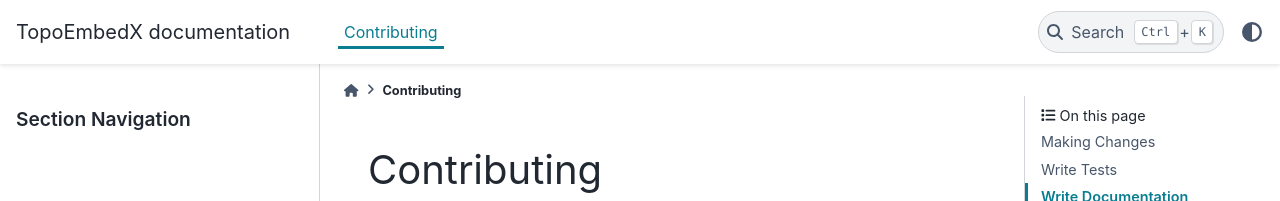
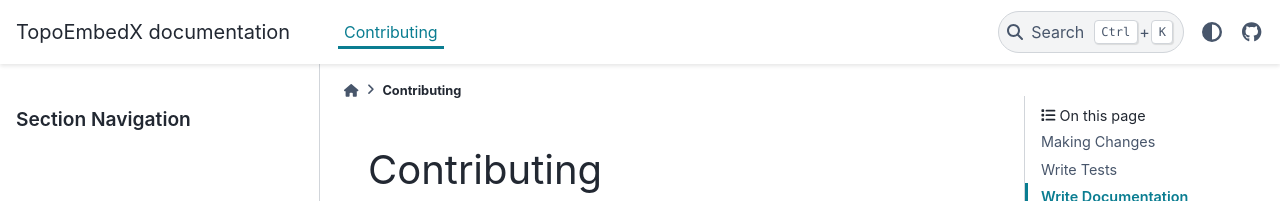
Before and after one commit to pyt-team/TopoEmbedX, a Sphinx documentation site: the page built from docs/contributing/index.rst, in a window 1280 px wide. Shown: the top 201 px of the page. Built offline with Sphinx 7.4.7 and the PyData theme 0.15.4, drawn with Linux system fonts in a browser that asks for light colours; pages that are not in the unit, such as notebooks, are missing from menus.

```diff
--- a/docs/conf.py
+++ b/docs/conf.py
@@ -17,6 +17,17 @@ extensions = [
     "sphinx.ext.viewcode",
     "sphinx_gallery.load_style",
 ]
+
+html_theme_options = {
+    "icon_links": [
+        {
+            "name": "GitHub",
+            "url": "https://github.com/pyt-team/TopoEmbedX",
+            "icon": "fa-brands fa-github",
+            "type": "fontawesome",
+        }
+   ]
+}
 
 # Configure nbsphinx for notebook execution
 nbsphinx_execute_arguments = [
```
